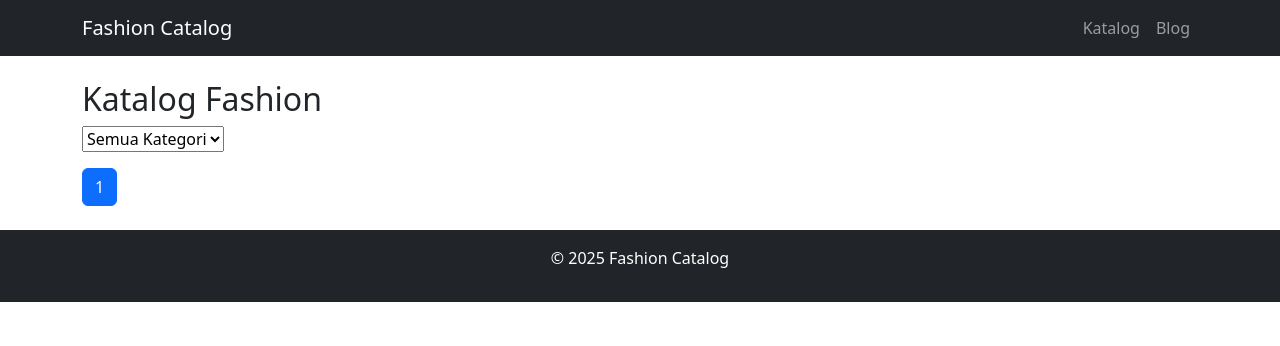
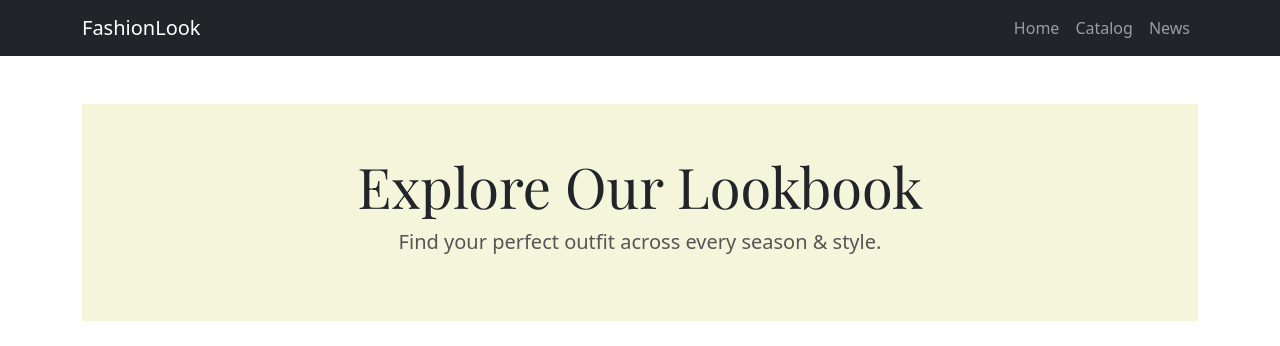
Before and after one commit to rayeaishere/2311102441241_PITRA-AULIA_DJANGO, a Django app: page /catalog/ in a window 1280 px wide. Shown: the top 346 px of the page. Before the commit the page ends 302 px from the top, so only its background shows below. Run offline with Django 5.2, Linux system fonts and the light colour scheme; data that the repository does not hold is empty.

Commit message:
update catalog

```diff
--- a/catalog/models.py
+++ b/catalog/models.py
@@ -24,4 +24,4 @@ class Outfit(models.Model):
     created_at = models.DateTimeField(auto_now_add=True)
 
     def __str__(self):
-        return f"{self.title} ({self.category})"
+        return self.name
--- a/catalog/templates/catalog/outfits.html
+++ b/catalog/templates/catalog/outfits.html
@@ -1,85 +1,55 @@
 {% extends 'base.html' %}
+{% load static %}
+{% block title %}Fashion Catalog{% endblock %}
 
 {% block content %}
-<h2>Katalog Fashion</h2>
+<section class="catalog-header text-center py-5" style="background-color: #f5f5dc;">
+    <h1 class="display-4" style="font-family: 'Playfair Display', serif;">Explore Our Lookbook</h1>
+    <p class="lead" style="color: #555;">Find your perfect outfit across every season & style.</p>
+</section>
 
-<form method="get" class="mb-3">
-    <select name="category" onchange="this.form.submit()">
-        <option value="">Semua Kategori</option>
+<div class="container my-5">
+    <div class="text-center mb-4">
         {% for cat in categories %}
-            <option value="{{ cat }}" {% if selected_category == cat %}selected{% endif %}>
-                {{ cat|title }}
-            </option>
+            <a href="?category={{ cat }}" class="btn btn-outline-dark mx-2 {% if selected_category == cat %}active{% endif %}">
+                {{ cat }}
+            </a>
         {% endfor %}
-    </select>
-</form>
+    </div>
 
-<div class="row">
-    {% for outfit in page_obj %}
+    <div class="row mt-4">
+        <!-- Outfit 1 -->
         <div class="col-md-4 mb-4">
-            <div class="card">
-                {% if outfit.image %}
-                    <img src="{{ outfit.image.url }}" class="card-img-top" alt="{{ outfit.name }}">
-                {% endif %}
+            <div class="card outfit-card h-100">
+                <img src="https://i.pinimg.com/originals/19/16/44/191644c79886aae2b1f72a6cf5cca2d5.png" class="card-img-top" alt="Casual Denim Jacket">
                 <div class="card-body">
-                    <h5 class="card-title">{{ outfit.name }}</h5>
-                    <p class="card-text">{{ outfit.category }}</p>
+                    <h5 class="card-title">Casual Denim Jacket</h5>
+                    <p class="card-text">Perfect for your street style outfit in any season.</p>
                 </div>
             </div>
         </div>
-    {% endfor %}
-</div>
 
-<nav>
-  <ul class="pagination">
-    {% if page_obj.has_previous %}
-      <li class="page-item">
-        <a class="page-link" href="?page={{ page_obj.previous_page_number }}{% if selected_category %}&category={{ selected_category }}{% endif %}">Previous</a>
-      </li>
-    {% endif %}
+        <!-- Outfit 2 -->
+        <div class="col-md-4 mb-4">
+            <div class="card outfit-card h-100">
+                <img src="https://i.pinimg.com/736x/f0/2a/4f/f02a4f7c4996b710b910303828a5822b.jpg" class="card-img-top" alt="Minimalist Beige Set">
+                <div class="card-body">
+                    <h5 class="card-title">Minimalist Beige Set</h5>
+                    <p class="card-text">A clean unisex look with soft neutral tones.</p>
+                </div>
+            </div>
+        </div>
 
-    {% for num in page_obj.paginator.page_range %}
-      <li class="page-item {% if page_obj.number == num %}active{% endif %}">
-        <a class="page-link" href="?page={{ num }}{% if selected_category %}&category={{ selected_category }}{% endif %}">{{ num }}</a>
-      </li>
-    {% endfor %}
+        <!-- Outfit 3 -->
+        <div class="col-md-4 mb-4">
+            <div class="card outfit-card h-100">
+                <img src="https://i.pinimg.com/736x/7b/e6/bd/7be6bd7e31b90fb495d71672c061968b.jpg" class="card-img-top" alt="Sporty Streetwear">
+                <div class="card-body">
+                    <h5 class="card-title">Sporty Streetwear</h5>
+                    <p class="card-text">A stylish yet comfortable choice for daily hustle.</p>
+                </div>
+            </div>
+        </div>
+    </div>
 
-    {% if page_obj.has_next %}
-      <li class="page-item">
-        <a class="page-link" href="?page={{ page_obj.next_page_number }}{% if selected_category %}&category={{ selected_category }}{% endif %}">Next</a>
-      </li>
-    {% endif %}
-  </ul>
-</nav>
-
-<style>
-    .outfit-grid {
-        display: grid;
-        grid-template-columns: repeat(auto-fit, minmax(220px, 1fr));
-        gap: 20px;
-        padding: 20px;
-    }
-    .outfit-card {
-        background-color: white;
-        border-radius: 12px;
-        overflow: hidden;
-        box-shadow: 0 2px 8px rgba(0,0,0,0.1);
-        transition: transform 0.2s ease-in-out;
-    }
-    .outfit-card:hover {
-        transform: scale(1.02);
-    }
-    .outfit-card img {
-        width: 100%;
-        height: 260px;
-        object-fit: cover;
-    }
-    .card-content {
-        padding: 15px;
-    }
-    .card-content h2 {
-        margin: 0;
-        font-size: 1.2em;
-    }
-</style>
 {% endblock %}
--- a/catalog/views.py
+++ b/catalog/views.py
@@ -15,11 +15,7 @@ def list_outfit(request):
 
     categories = Outfit.objects.values_list('category', flat=True).distinct()
 
-    return render(request, 'catalog/outfits.html', {
-        'page_obj': page_obj,
-        'selected_category': category,
-        'categories': categories,
-    })
+    return render(request, 'catalog/outfits.html', {'outfits': outfits})
 
 def home(request):
     return render(request, 'home/index.html')
--- a/rayadanaga/urls.py
+++ b/rayadanaga/urls.py
@@ -1,10 +1,22 @@
 from django.contrib import admin
 from django.urls import path, include
 from catalog.views import home
+from django.conf import settings
+from django.conf.urls.static import static
+from rest_framework_simplejwt.views import TokenObtainPairView, TokenRefreshView
 
 urlpatterns = [
     path('admin/', admin.site.urls),
     path('', include('home.urls')),
     path('catalog/', include('catalog.urls')),
     path('blog/', include('blog.urls')),
+
+    path('api/token/', TokenObtainPairView.as_view(), name='token_obtain_pair'),
+    path('api/token/refresh', TokenRefreshView.as_view(), name='token_refresh'),
 ]
+
+if settings.DEBUG:
+    if settings.STATICFILES_DIRS:
+        urlpatterns += static(settings.STATIC_URL, document_root=settings.STATICFILES_DIRS[0])
+    else:
+        urlpatterns += static(settings.STATIC_URL, document_root=settings.STATIC_ROOT)
--- a/templates/base.html
+++ b/templates/base.html
@@ -1,29 +1,38 @@
-<!-- templates/base.html -->
+{% load static %}
 <!DOCTYPE html>
 <html lang="en">
 <head>
     <meta charset="UTF-8">
-    <title>Fashion Catalog</title>
-    <link rel="stylesheet" href="https://cdn.jsdelivr.net/npm/bootstrap@5.3.2/dist/css/bootstrap.min.css">
+    <meta name="viewport" content="width=device-width, initial-scale=1.0">
+    <title>{% block title %}Fashion Catalog{% endblock %}</title>
+    <link rel="stylesheet" href="https://cdn.jsdelivr.net/npm/bootstrap@5.3.0/dist/css/bootstrap.min.css">
+    <link rel="stylesheet" href="{% static 'css/style.css' %}">
+    <link href="https://fonts.googleapis.com/css2?family=Playfair+Display&family=Poppins&display=swap" rel="stylesheet">
 </head>
 <body>
-    <nav class="navbar navbar-expand-lg navbar-dark bg-dark mb-4">
+    <nav class="navbar navbar-expand-lg navbar-dark bg-dark">
         <div class="container">
-            <a class="navbar-brand" href="{% url 'home' %}">Fashion Catalog</a>
-            <ul class="navbar-nav ms-auto">
-                <li class="nav-item"><a class="nav-link" href="{% url 'catalog_list' %}">Katalog</a></li>
-                <li class="nav-item"><a class="nav-link" href="{% url 'blog_articles' %}">Blog</a></li>
-            </ul>
+            <a class="navbar-brand" href="/">FashionLook</a>
+            <button class="navbar-toggler" type="button" data-bs-toggle="collapse" data-bs-target="#navbarNav">
+                <span class="navbar-toggler-icon"></span>
+            </button>
+            <div class="collapse navbar-collapse" id="navbarNav">
+                <ul class="navbar-nav ms-auto">
+                    <li class="nav-item"><a class="nav-link" href="/">Home</a></li>
+                    <li class="nav-item"><a class="nav-link" href="/catalog/">Catalog</a></li>
+                    <li class="nav-item"><a class="nav-link" href="/blog/">News</a></li>
+                </ul>
+            </div>
         </div>
     </nav>
 
-    <div class="container">
-        {% block content %}
-        {% endblock %}
-    </div>
+    <main class="container my-5">
+        {% block content %}{% endblock %}
+    </main>
 
-    <footer class="bg-dark text-white text-center py-3 mt-4">
-        <p>&copy; 2025 Fashion Catalog</p>
+    <footer class="bg-dark text-light text-center py-3 mt-5">
+        <p>&copy; 2025 FashionLook | All rights reserved.</p>
     </footer>
+    <script src="https://cdn.jsdelivr.net/npm/bootstrap@5.3.0/dist/js/bootstrap.bundle.min.js"></script>
 </body>
 </html>
```
Also changed, not shown: blog/templates/blog/blog_list.html (+14 -50 lines), home/templates/home/index.html (+13 -51 lines), home/views.py (+6 -1 lines), rayadanaga/settings.py (+11 -5 lines), README.md, catalog/migrations/0002_outfit_created_at_alter_outfit_category.py (added), fashion banner.jpg (deleted), 3 other files.
